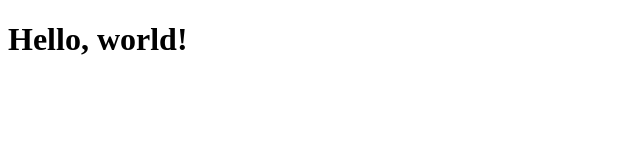
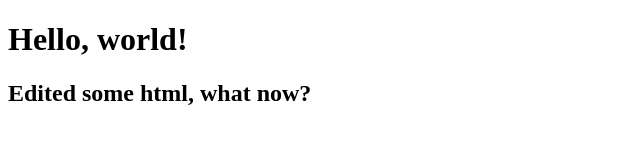
Before and after one commit to moeobrazovanie/moeobrazovanie.github.io, a plain HTML site: page index.html in a window 1280 px wide. Shown: the whole page, without its empty margins (0-640 px from the left). Drawn offline with Linux system fonts and the light colour scheme.

```diff
--- a/index.html
+++ b/index.html
@@ -11,5 +11,6 @@
 
 	<body>
 		<h1>Hello, world!</h1>
+		<h2>Edited some html, what now?</h2>
 	</body>
 </html>
```
